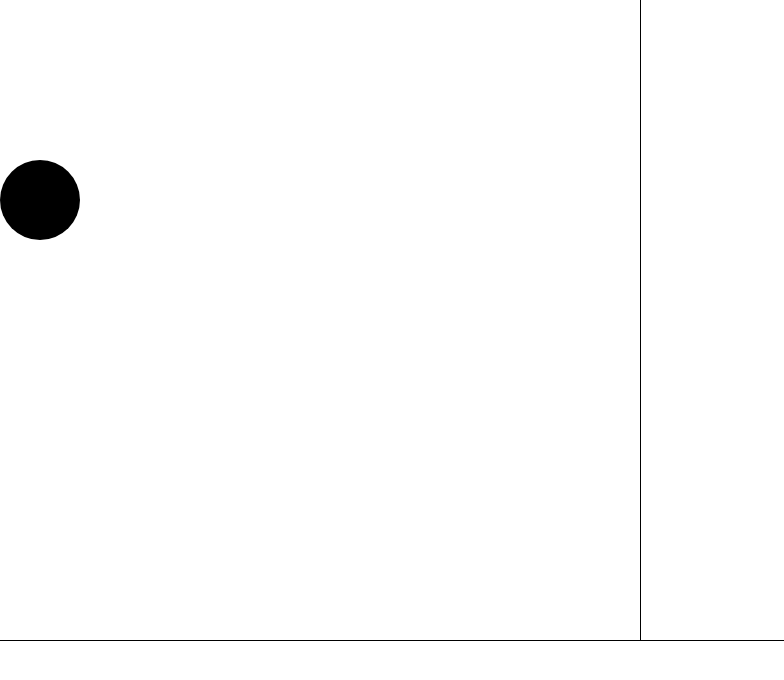
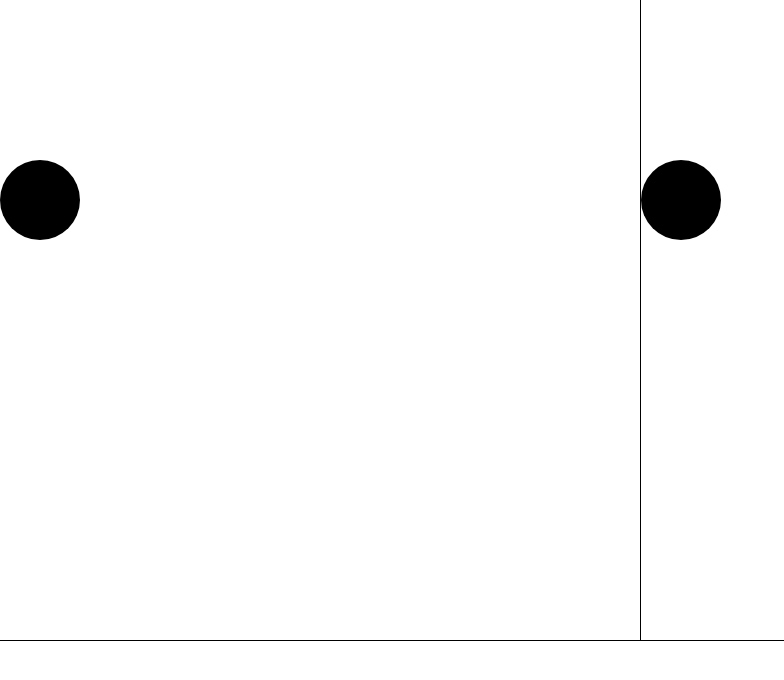
Before and after one commit to adinizri/MavensFS, a React (Create React App) app in the folder Client/: page /Game in a window 1280 px wide. Shown: the top 680 px of the page, without its empty margins (0-784 px from the left). Built offline with nearby package versions, Linux system fonts and the light colour scheme.

Commit message:
orgnizing

```diff
--- a/Client/src/Pages/Game/Game.tsx
+++ b/Client/src/Pages/Game/Game.tsx
@@ -1,16 +1,18 @@
-import SideIndicator from "./SideIndicator/SideIndicator";
+import SideIndicator from "./Side/SideIndicator/SideIndicator";
 import "./Game.css";
 import { GameSides } from "../../Consts";
+import Side from "./Side/Side";
 export default function Game() {
   let sideDivs = ["left", "right"];
   return (
     <div className='game_container'>
       {sideDivs.map((side) => {
         return (
-          <div className={`side ${side === "right" ? "spliter" : ""}`}></div>
+          <Side
+            side={side}
+            selectedSide={true}></Side>
         );
       })}
-      <SideIndicator side={0}></SideIndicator>
     </div>
   );
 }
--- /dev/null
+++ b/Client/src/Pages/Game/Side/Side.css
@@ -0,0 +1,10 @@
+.side {
+    height: 100%;
+    width: 100%;
+    display: inline-block;
+    border-bottom: 1px black solid
+}
+
+.spliter {
+    border-left: 1px black solid;
+}
--- /dev/null
+++ b/Client/src/Pages/Game/Side/Side.tsx
@@ -0,0 +1,14 @@
+import "Side.css";
+import SideIndicator from "./SideIndicator/SideIndicator";
+interface IProps {
+  side: string;
+  selectedSide: boolean;
+}
+
+export default function Side({ side, selectedSide }: IProps) {
+  return (
+    <div className={`side ${side === "right" ? "spliter" : ""}`}>
+      {selectedSide && <SideIndicator side={side}></SideIndicator>}
+    </div>
+  );
+}
--- /dev/null
+++ b/Client/src/Pages/Game/Side/SideIndicator/SideIndicator.tsx
@@ -0,0 +1,8 @@
+import { GameSides } from "../../../../Consts";
+import "./SideIndicator.css";
+interface IProps {
+  side: string;
+}
+export default function SideIndicator({ side }: IProps) {
+  return <div className={`side_indicator ${side === "Right" ? "" : ""}`}></div>;
+}
--- a/Client/src/Pages/Game/SideIndicator/SideIndicator.tsx
+++ /dev/null
@@ -1,13 +0,0 @@
-import { GameSides } from "../../../Consts";
-import "./SideIndicator.css";
-interface SideIndicatorProps {
-  side: number;
-}
-export default function SideIndicator(props: SideIndicatorProps) {
-  return (
-    <div
-      className={`side_indicator ${
-        props.side === GameSides.Right ? "" : ""
-      }`}></div>
-  );
-}
```
Also changed, not shown: Client/src/Pages/Game/Side/SideIndicator/SideIndicator.css (renamed from Client/src/Pages/Game/SideIndicator/SideIndicator.css).
